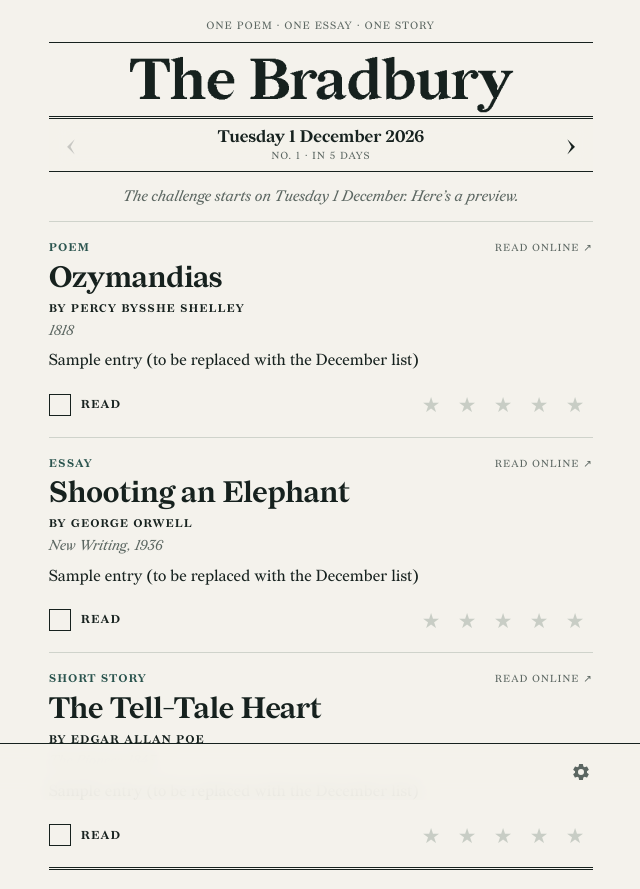
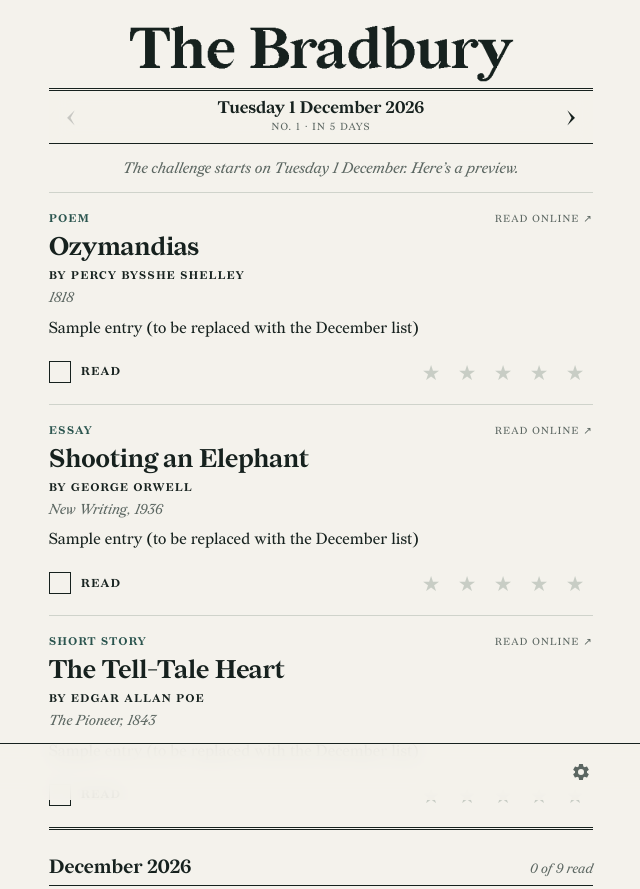
Before and after one commit to pouvelenc/bradbury, a plain HTML site: page index.html in a window 1280 px wide. Shown: the top 889 px of the page, without its empty margins (319-959 px from the left). Drawn offline with Linux system fonts and the light colour scheme; no server answers.

Commit message:
Drop tagline, smaller headlines, grey instead of lime accents
Co-Authored-By: Claude Opus 5.5 <noreply@anthropic.com>

```diff
--- a/index.html
+++ b/index.html
@@ -21,7 +21,6 @@
 </head>
 <body>
   <header class="masthead">
-    <p class="tagline">One poem · One essay · One story</p>
     <h1 class="flag">The Bradbury</h1>
   </header>
 
--- a/style.css
+++ b/style.css
@@ -22,8 +22,8 @@
   font-weight: 700; font-style: normal; font-display: swap;
 }
 
-/* Colours: newsprint and ink, with the Fairphone 6 Forest Green
-   (#2a544e) and its lime switch accent (#dcff51). */
+/* Colours: newsprint and ink, with the Fairphone 6 Forest Green (#2a544e).
+   Dark mode uses the phone's darker frame green with plain grey accents. */
 :root {
   --paper: #f4f2ec;
   --ink: #16211e;
@@ -31,7 +31,7 @@
   --line: #cfd3cb;
   --rule: #16211e;
   --accent: #2a544e;
-  --on-accent: #dcff51;
+  --on-accent: #f4f2ec;
   --star: #2a544e;
   --star-off: #c8cdc5;
   --bar: rgb(244 242 236 / .9);
@@ -47,9 +47,9 @@
     --muted: #93a29c;
     --line: #2a3d38;
     --rule: #c5ccc4;
-    --accent: #d4f25a;
+    --accent: #c4c9c6;
     --on-accent: #0f1c19;
-    --star: #d4f25a;
+    --star: #c4c9c6;
     --star-off: #344a44;
     --bar: rgb(15 28 25 / .9);
     color-scheme: dark;
@@ -86,7 +86,7 @@ button:disabled { opacity: .2; cursor: default; }
 a { color: inherit; }
 
 /* Small uppercase labels, as in a newspaper. */
-.tagline, .sub, .kind, .open, .author, .weekdays, .pill, .read-toggle {
+.sub, .kind, .open, .author, .weekdays, .pill, .read-toggle {
   text-transform: uppercase;
   letter-spacing: .12em;
 }
@@ -99,16 +99,9 @@ a { color: inherit; }
   padding: calc(18px + env(safe-area-inset-top)) 16px 0;
   text-align: center;
 }
-.tagline {
-  margin: 0;
-  padding-bottom: 8px;
-  border-bottom: 1px solid var(--rule);
-  font-size: .66rem;
-  color: var(--muted);
-}
 .flag {
   margin: 0;
-  padding: 10px 0 6px;
+  padding: 4px 0 8px;
   font: 700 clamp(2.6rem, 13vw, 3.6rem)/1 "Redaction 10", var(--serif);
   letter-spacing: -.01em;
 }
@@ -217,8 +210,8 @@ main {
 .title {
   margin: 6px 0;
   font-weight: 700;
-  font-size: 1.85rem;
-  line-height: 1.08;
+  font-size: 1.6rem;
+  line-height: 1.1;
   letter-spacing: -.01em;
   text-wrap: balance;
 }
```
Also changed, not shown: icon-180.png, icon-192.png, icon-512.png, icon.svg, 1 other file.
